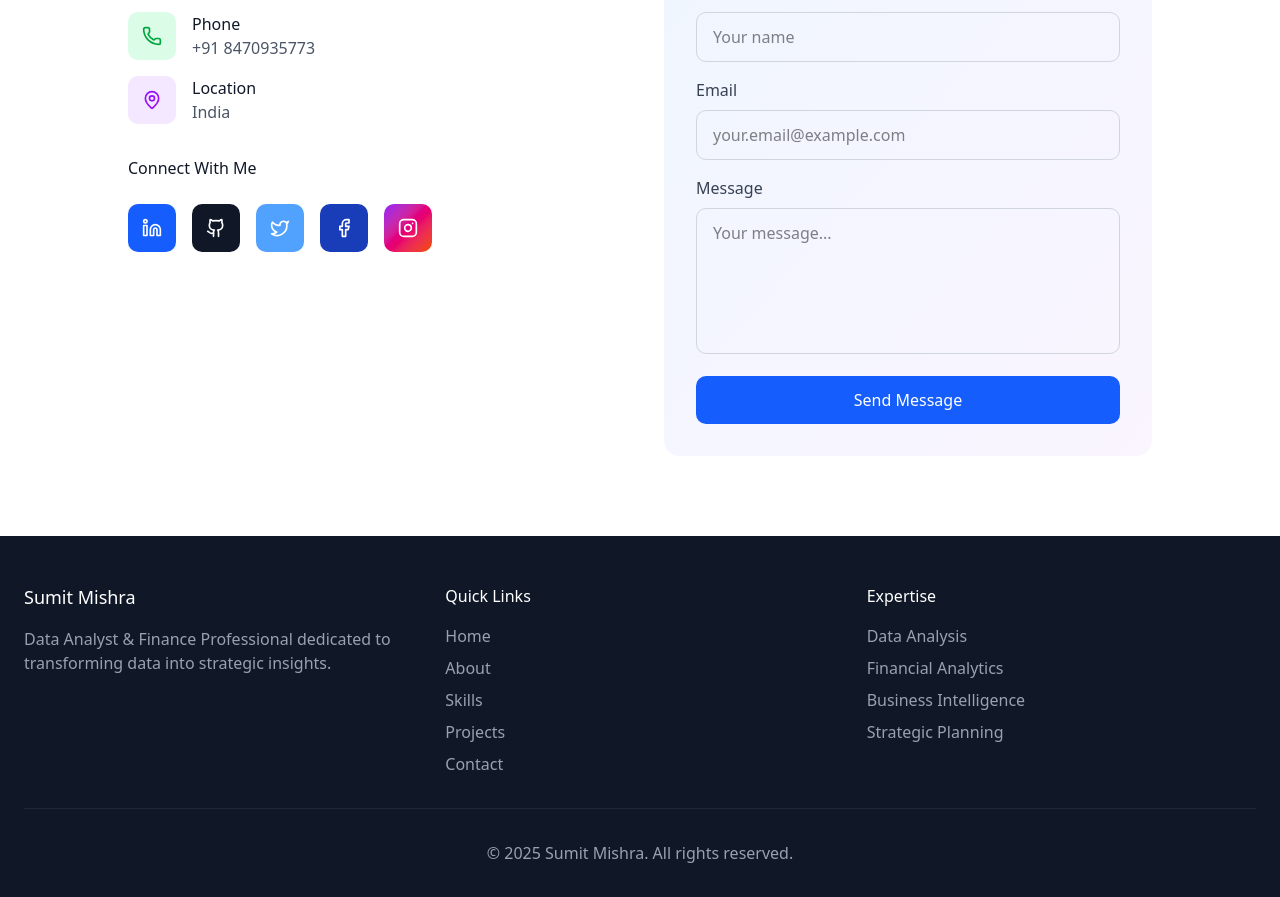
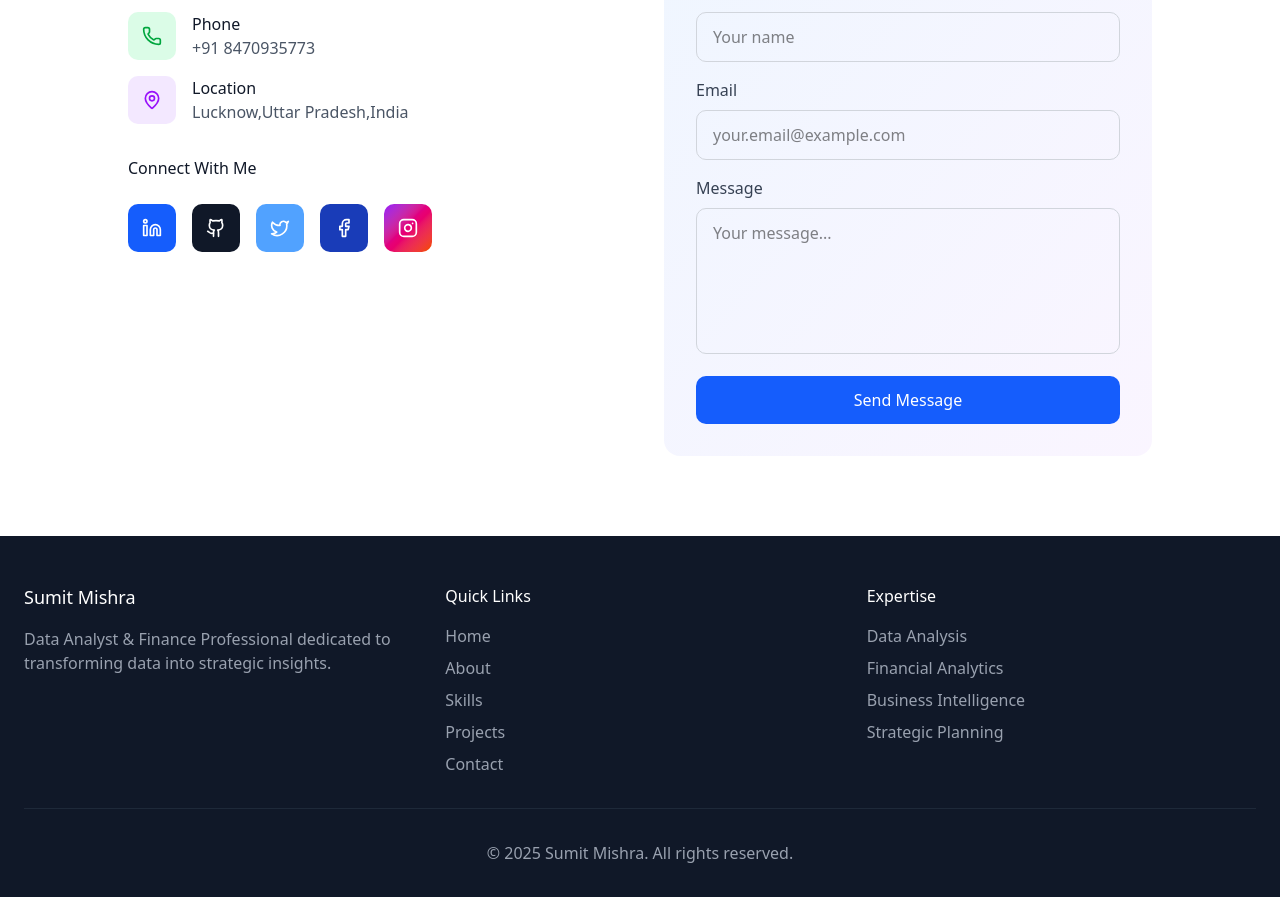
Before and after one commit to sumitmishra2002/New-Portfolio, a React (Vite) app: page / in a window 1280 px wide. Shown: the part 3440-4337 px from the top of the page. Built offline with nearby package versions, Linux system fonts and the light colour scheme.

Commit message:
Update Contact.tsx

```diff
--- a/src/components/Contact.tsx
+++ b/src/components/Contact.tsx
@@ -48,7 +48,7 @@
                     </div>
                     <div>
                       <p className="text-gray-900">Location</p>
-                      <p className="text-gray-600">India</p>
+                      <p className="text-gray-600">Lucknow,Uttar Pradesh,India</p>
                     </div>
                   </div>
                 </div>
```
